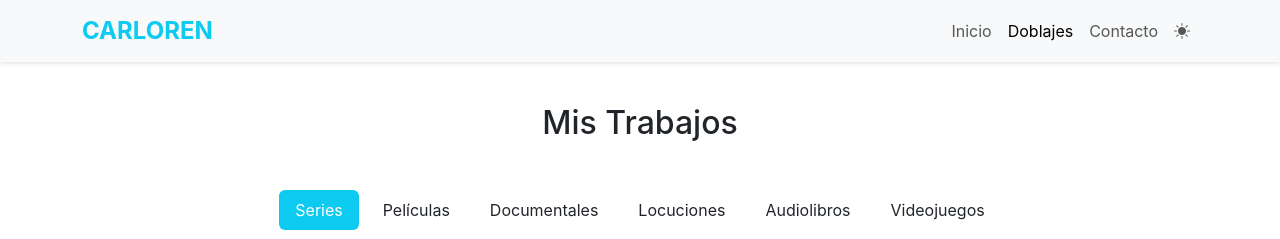
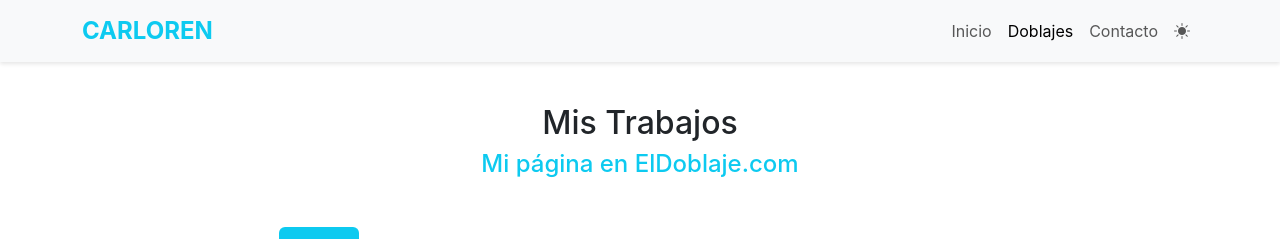
Before and after one commit to Carloren/carloren-website, a React (Vite) app in the folder frontend/: page /doblajes in a window 1280 px wide. Shown: the top 239 px of the page. Built offline with nearby package versions, Linux system fonts and the light colour scheme; no server answers.

Commit message:
Añadir enlace a eldoblaje

```diff
--- a/frontend/src/pages/Doblajes.jsx
+++ b/frontend/src/pages/Doblajes.jsx
@@ -67,7 +67,8 @@ function Doblajes() {
   return (
     <section id="doblajes" className="py-5" style={{ marginTop: '56px' }}>
       <div className="container">
-        <h2 className="text-center mb-5">Mis Trabajos</h2>
+        <h2 className="text-center">Mis Trabajos</h2>
+        <h4 className="text-center mb-5"><a className="link-info text-decoration-none" href="https://www.eldoblaje.com/datos/FichaActorDoblaje.asp?id=180068&Orden=A" target="_blank">Mi página en ElDoblaje.com</a></h4>
 
         {/* Category Tabs */}
         <ul className="nav nav-pills justify-content-center mb-4">
```
